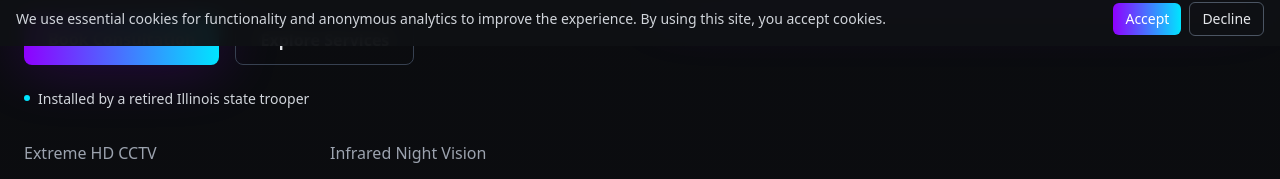
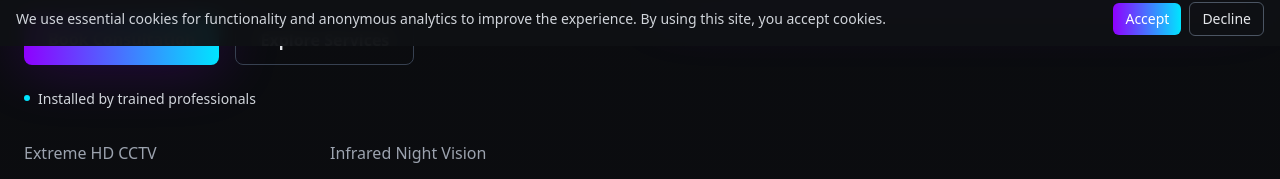
Before and after one commit to greywolf42069/obscura-systems-website, a Next.js app: page / in a window 1280 px wide. Shown: the part 754-933 px from the top of the page. Built offline with nearby package versions, Linux system fonts and the light colour scheme.

Commit message:
Replace retired state trooper trust line with trained professionals (EN/ES/PL)

```diff
--- a/contexts/LanguageContext.tsx
+++ b/contexts/LanguageContext.tsx
@@ -31,7 +31,7 @@ const translations: Record<Lang, Record<string, string>> = {
     'hero.card.line3': 'No subscription. No monthly fees. Ever.',
 
     // Trust strip
-    'trust.item1': 'Installed by a retired Illinois state trooper',
+    'trust.item1': 'Installed by trained professionals',
     'trust.item2': 'Chicago local — within 50 miles of downtown',
     'trust.item3': 'Written contract protects both parties',
     'trust.item4': 'No subscription, ever — footage stored in your home',
@@ -212,7 +212,7 @@ const translations: Record<Lang, Record<string, string>> = {
     'hero.card.line3': 'Sin suscripción. Sin pagos mensuales. Nunca.',
 
     // Trust strip
-    'trust.item1': 'Instalado por un agente retirado de la Policía Estatal de Illinois',
+    'trust.item1': 'Instalado por profesionales capacitados',
     'trust.item2': 'Local de Chicago — a menos de 50 millas del centro',
     'trust.item3': 'Contrato escrito que protege a ambas partes',
     'trust.item4': 'Sin suscripción, nunca — las grabaciones se guardan en tu casa',
@@ -393,7 +393,7 @@ const translations: Record<Lang, Record<string, string>> = {
     'hero.card.line3': 'Bez subskrypcji. Bez opłat miesięcznych. Nigdy.',
 
     // Trust strip
-    'trust.item1': 'Instalacje wykonuje emerytowany funkcjonariusz policji stanowej Illinois',
+    'trust.item1': 'Instalacje wykonują przeszkoleni profesjonaliści',
     'trust.item2': 'Lokal z Chicago — w promieniu 50 mil od centrum',
     'trust.item3': 'Pisemna umowa chroni obie strony',
     'trust.item4': 'Bez subskrypcji — nagrania przechowywane w Twoim domu',
```
